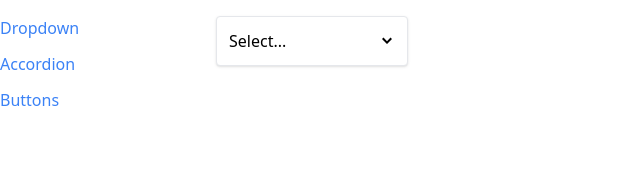
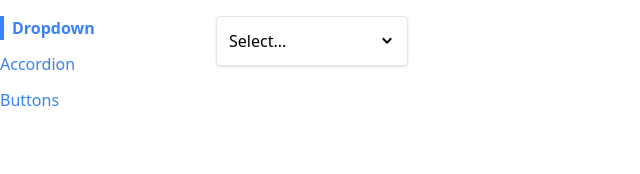
Before and after one commit to federico-init/components_showcase, a React (Create React App) app: page / in a window 1280 px wide. Shown: the top 174 px of the page, without its empty margins (0-640 px from the left). Built offline with nearby package versions, Linux system fonts and the light colour scheme.

Commit message:
feat(Link): add active class style  handling to Link component

```diff
--- a/src/components/Link.jsx
+++ b/src/components/Link.jsx
@@ -2,10 +2,14 @@
 
 import classNames from "classnames";
 
-const Link = ({ to, children }) => {
-  const { navigate } = useNavigation();
+const Link = ({ to, children, className, activeClassName }) => {
+  const { currentPath, navigate } = useNavigation();
 
-  const classes = classNames("text-blue-500", "mb-3");
+  const classes = classNames(
+    "text-blue-500",
+    className,
+    currentPath === to && activeClassName
+  );
 
   const handleClick = (event) => {
     if (event.metaKey || event.ctrlKey) {
--- a/src/components/Sidebar.jsx
+++ b/src/components/Sidebar.jsx
@@ -9,14 +9,19 @@
 
   const renderedLinks = links.map((link) => {
     return (
-      <Link key={link.label} to={link.path}>
+      <Link
+        key={link.label}
+        to={link.path}
+        className="mb-3"
+        activeClassName="font-bold border-l-4 border-blue-500 pl-2"
+      >
         {link.label}
       </Link>
     );
   });
 
   return (
-    <div className="sticky top-0 overflow-y-auto flex flex-col">
+    <div className="sticky top-0 overflow-y-auto flex flex-col items-start">
       {renderedLinks}
     </div>
   );
```
